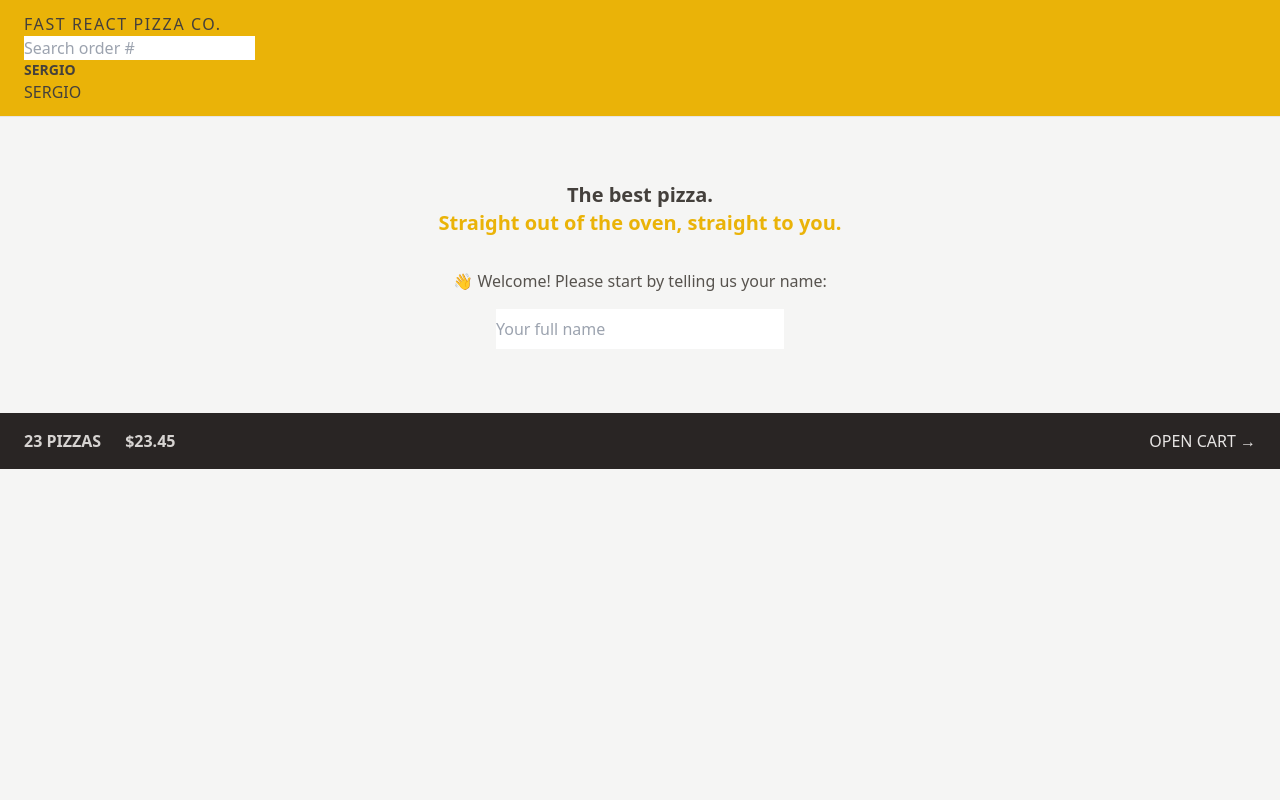
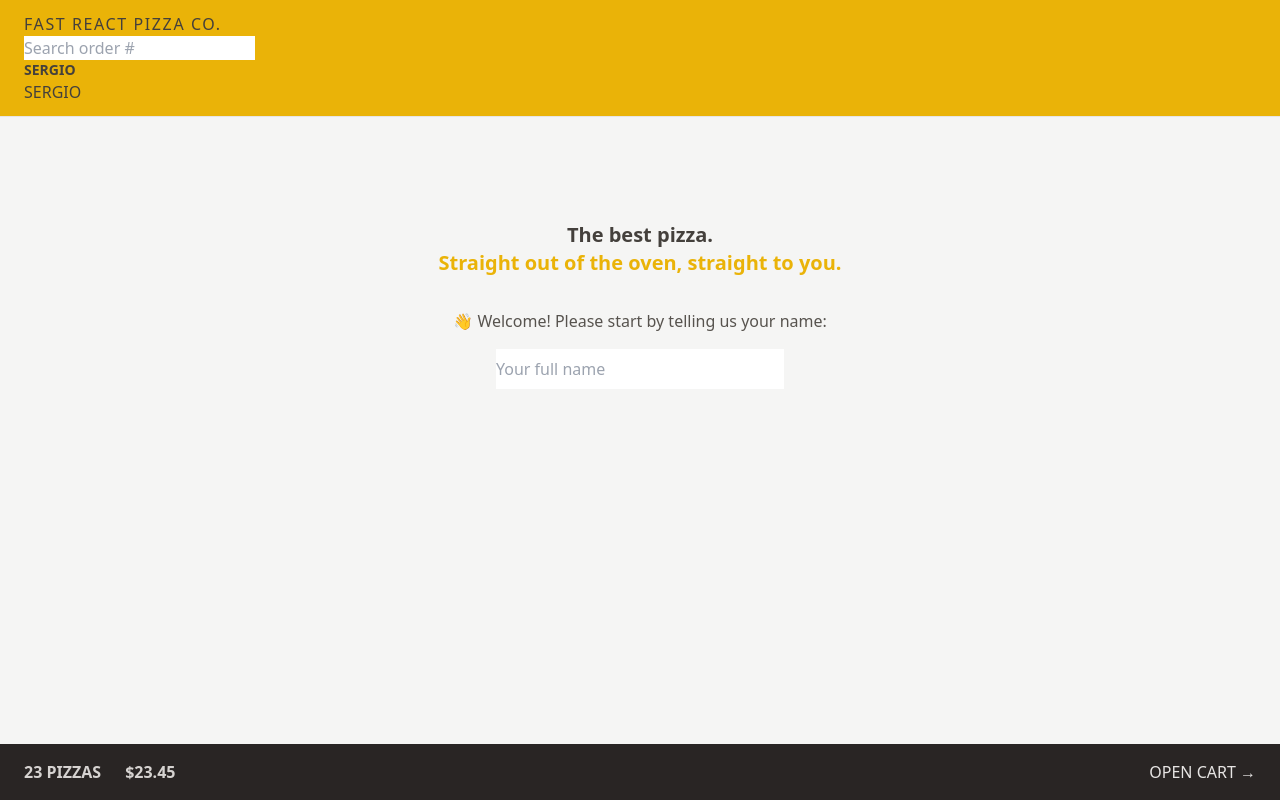
Before and after one commit to SergioKingOne/fast-pizza, a React (Vite) app: page / in a window 1280 px wide. Built offline with nearby package versions, Linux system fonts and the light colour scheme.

Commit message:
Adding grid for the content

```diff
--- a/src/ui/AppLayout.jsx
+++ b/src/ui/AppLayout.jsx
@@ -1,19 +1,21 @@
-import { Outlet, useNavigation } from "react-router-dom";
-import CartOverview from "../features/cart/CartOverview";
-import Header from "./Header";
-import Loader from "./loader";
+import { Outlet, useNavigation } from 'react-router-dom';
+import CartOverview from '../features/cart/CartOverview';
+import Header from './Header';
+import Loader from './loader';
 
 function AppLayout() {
   const navigation = useNavigation();
-  const isLoading = navigation.state === "loading";
+  const isLoading = navigation.state === 'loading';
   return (
-    <div className="layout">
+    <div className="bg-red grid-col-2 grid h-screen grid-rows-[auto_1fr_auto]">
       {isLoading && <Loader />}
+
       <Header />
-
-      <main>
-        <Outlet />
-      </main>
+      <div className="my-10 overflow-scroll">
+        <main className="mx-auto max-w-3xl">
+          <Outlet />
+        </main>
+      </div>
       <CartOverview />
     </div>
   );
```
